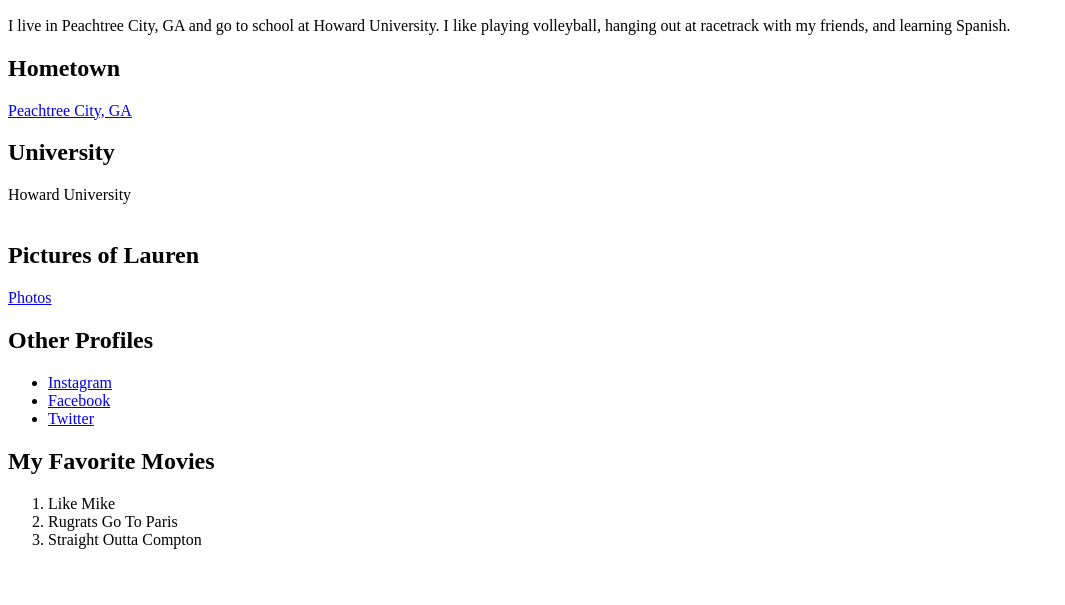
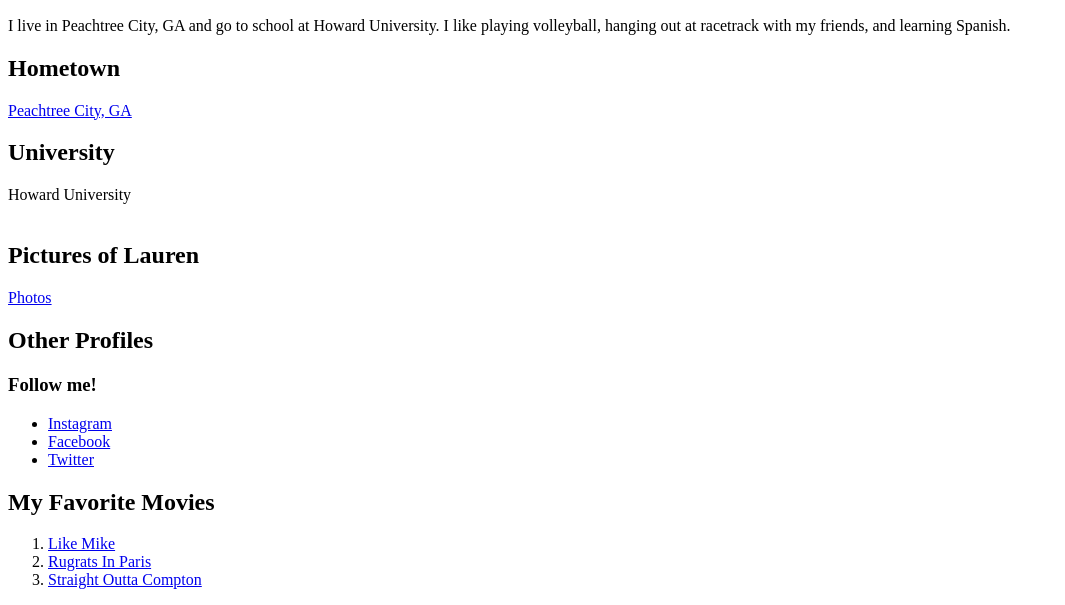
Before and after one commit to laurenfraser2/laurenfraser2.github.io, a plain HTML site: page index.html in a window 1280 px wide. Shown: the part 484-1089 px from the top of the page, without its empty margins (0-1065 px from the left). Before the commit the page ends 1049 px from the top, so only its background shows below. Drawn offline with Linux system fonts and the light colour scheme.

Commit message:
initialcommit

```diff
--- a/index.html
+++ b/index.html
@@ -19,6 +19,7 @@ Howard University
 
 
 <h2>Other Profiles</h2>
+<h3>Follow me!</h3>
 <ul>
   <li><a href="https://www.instagram.com/lawrenfrayshur/?hl=en">Instagram</a></li>
   <li><a href="https://www.facebook.com/LaurenFfraser">Facebook</a></li>
@@ -27,7 +28,7 @@ Howard University
 
 <h2>My Favorite Movies</h2>
 <ol>
-  <li>Like Mike</li>
-  <li>Rugrats Go To Paris</li>
-  <li>Straight Outta Compton</li>
+  <li><a href="http://www.imdb.com/title/tt0308506/" >Like Mike</a></li>
+  <li><a href="http://www.imdb.com/title/tt0213203/">Rugrats In Paris</a></li>
+  <li><a href="http://www.imdb.com/title/tt1398426/"> Straight Outta Compton</a></li>
 </ol>
```
